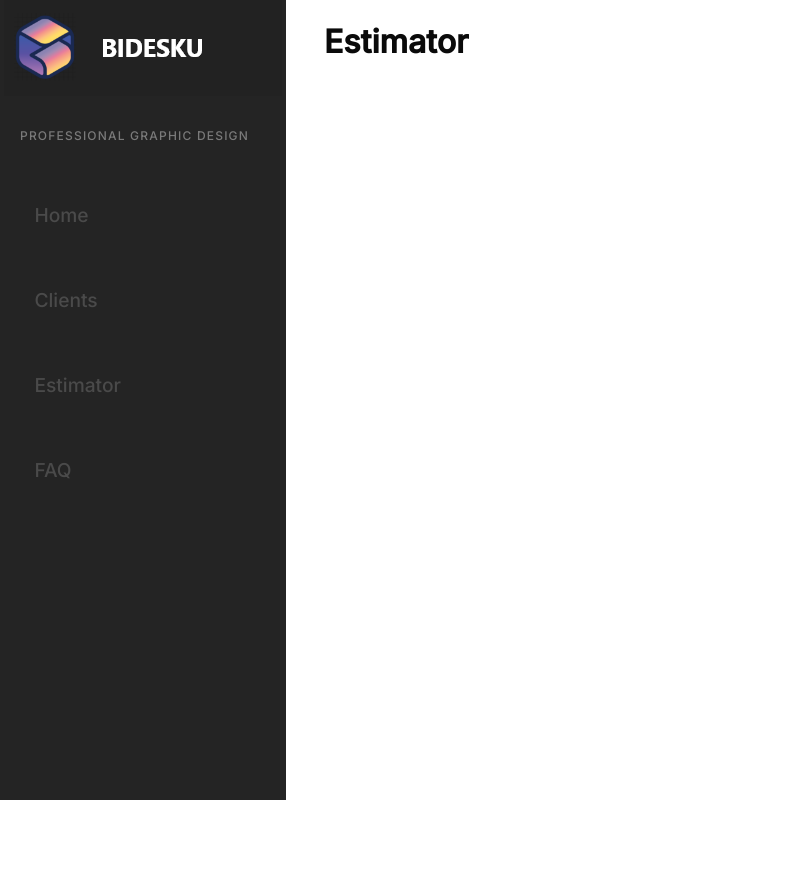
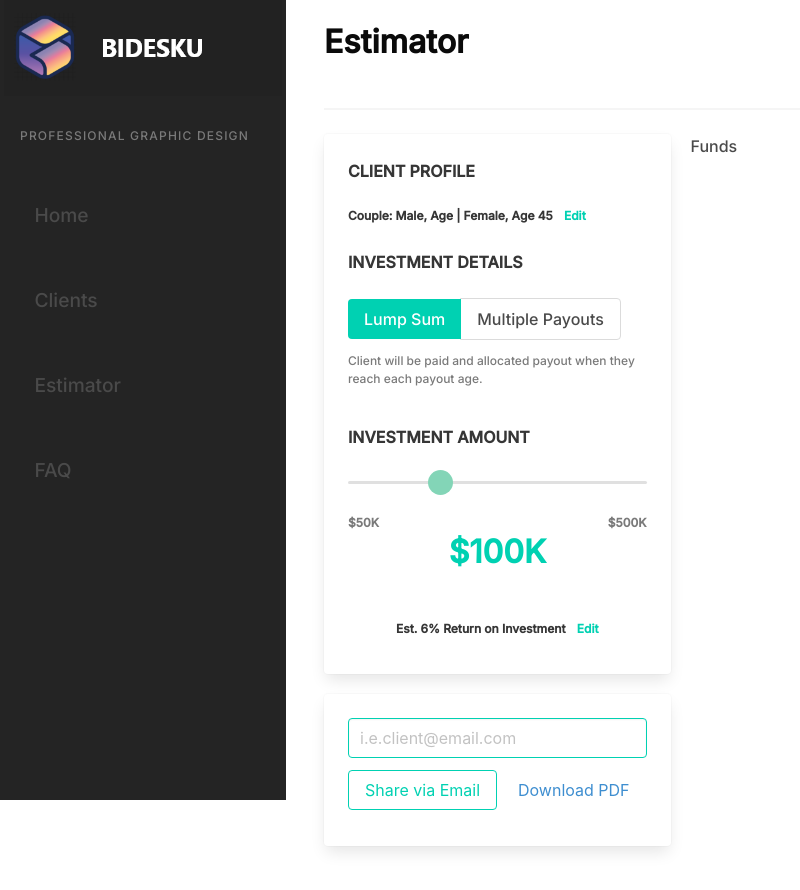
Before and after one commit to MGeovany/bidesku-v2, a React (Create React App) app: page /estimator in a window 1280 px wide. Shown: the top 890 px of the page, without its empty margins (0-800 px from the left). Before the commit the page ends 800 px from the top, so only its background shows below. Built offline with nearby package versions, Linux system fonts and the light colour scheme.

Commit message:
🏑 estimator half completed

```diff
--- a/public/index.html
+++ b/public/index.html
@@ -18,5 +18,6 @@
   <body>
     <noscript>You need to enable JavaScript to run this app.</noscript>
     <div id="root"></div>
+    <script src="https://cdn.jsdelivr.net/npm/chart.js"></script>
   </body>
 </html>
--- /dev/null
+++ b/src/components/ClientProfile.js
@@ -0,0 +1,107 @@
+import React, { useState } from 'react'
+
+export const ClientProfile = () => {
+  const [active, setActive] = useState('lump')
+
+  const handleClick = (e) => {
+    setActive(e.target.id)
+  }
+
+  return (
+    <div>
+      <div className='card'>
+        <div className='card-content'>
+          <section className='client__profile'>
+            <div className='subtitle'>
+              <strong className='is-size-6'>CLIENT PROFILE</strong>
+            </div>
+            <p className='is-size-7 '>
+              <strong>
+                Couple: Male, Age | Female, Age 45
+                <a className='has-text-primary pl-2'> Edit</a>
+              </strong>
+            </p>
+          </section>
+
+          <section className='investment__details'>
+            <div className='subtitle pt-5'>
+              <p>
+                <strong className='is-size-6'>INVESTMENT DETAILS</strong>
+              </p>
+            </div>
+            <div>
+              <div className='tabs is-toggle'>
+                <ul>
+                  <li
+                    className={active === 'lump' ? 'is-active' : null}
+                    id='lump'
+                  >
+                    <a onClick={(e) => handleClick(e)} id='lump'>
+                      <span id='lump'>Lump Sum</span>
+                    </a>
+                  </li>
+                  <li className={active === 'multiple' ? 'is-active' : null}>
+                    <a onClick={(e) => handleClick(e)} id='multiple'>
+                      <span id='multiple'>Multiple Payouts</span>
+                    </a>
+                  </li>
+                </ul>
+              </div>
+            </div>
+            <div className='is-size-7 py-3 has-text-grey'>
+              <p>
+                Client will be paid and allocated payout when they reach each
+                payout age.
+              </p>
+            </div>
+          </section>
+
+          <section className='investment__amount'>
+            <div className='subtitle pt-5'>
+              <p>
+                <strong className='is-size-6'>INVESTMENT AMOUNT</strong>
+              </p>
+              <div className='slidecontainer pt-4'>
+                <input
+                  type='range'
+                  min='1'
+                  max='100'
+                  className='slider'
+                  id='myRange'
+                  value={'30'}
+                  onChange={(e) => console.log(e.target.value)}
+                />
+              </div>
+            </div>
+            <div className='is-flex is-flex-direction-row is-justify-content-space-between '>
+              <div className='is-size-7'>
+                <p>
+                  <strong className='has-text-grey'>$50K</strong>
+                </p>
+              </div>
+              <div className='is-size-7 '>
+                <p>
+                  <strong className='has-text-grey'>$500K</strong>
+                </p>
+              </div>
+            </div>
+            <div className='subtitle is-flex is-justify-content-center'>
+              <p>
+                <strong className='is-size-3 has-text-primary'>$100K</strong>
+              </p>
+            </div>
+          </section>
+
+          <section className='investment__return pt-6 pb-3 is-flex is-justify-content-center'>
+            <p className='is-size-7'>
+              <strong>
+                Est. 6% Return on Investment
+                <a className='has-text-primary pl-2'> Edit</a>
+              </strong>
+            </p>
+          </section>
+        </div>
+      </div>
+    </div>
+  )
+}
--- /dev/null
+++ b/src/components/Funds.js
@@ -0,0 +1,5 @@
+import React from 'react'
+
+export const Funds = () => {
+  return <div>Funds</div>
+}
--- a/src/components/Header.js
+++ b/src/components/Header.js
@@ -3,6 +3,7 @@ import React from 'react'
 
 export const Header = ({ legend, buttons }) => {
   return (
+    <>
       <div className='is-flex is-justify-content-space-between is-flex-wrap-wrap is-align-content-center is-text-align-center is-justify-content-center'>
         <h2 className='title has-text-black'>
           {legend.label}
@@ -20,5 +21,7 @@ export const Header = ({ legend, buttons }) => {
           ))}
         </div>
       </div>
+      <hr />
+    </>
   )
 }
--- /dev/null
+++ b/src/components/ShareEstimator.js
@@ -0,0 +1,28 @@
+import React from 'react'
+
+export const ShareEstimator = () => {
+  return (
+    <div>
+      <div className='card'>
+        <div className='card-content'>
+          <section className='email__input '>
+            <input
+              className='input is-primary'
+              type='text'
+              placeholder='i.e.client@email.com'
+            />
+          </section>
+
+          <section className='email__btns is-flex is-flex-direction-row is-justify-content-space-between py-3'>
+            <button className='button is-primary is-outlined mr-1'>
+              <span>Share via Email</span>
+            </button>
+            <button className='button is-info is-inverted'>
+              <span>Download PDF</span>
+            </button>
+          </section>
+        </div>
+      </div>
+    </div>
+  )
+}
--- a/src/pages/clients/Clients.js
+++ b/src/pages/clients/Clients.js
@@ -19,8 +19,7 @@ export const Clients = () => {
           }
         ]}
       />
-      <br />
-      <hr />
+
       <ContractsTable dpdwn={<DropdowContracts />} />
     </div>
   )
--- /dev/null
+++ b/src/pages/estimator/Estimator.css
@@ -0,0 +1,52 @@
+.container__estimator {
+  display: grid;
+  grid-template-columns: 1fr 1fr 1fr;
+  grid-template-rows: 1fr 1fr 1fr;
+  gap: 20px 20px;
+  grid-auto-flow: row;
+  grid-template-areas:
+    'client Funds Funds'
+    'client Funds Funds'
+    'share Funds Funds';
+}
+
+.client__estimator {
+  grid-area: client;
+}
+
+.share__estimator {
+  grid-area: share;
+}
+
+.funds__estimator {
+  grid-area: Funds;
+}
+
+.slidecontainer {
+  width: 100%;
+}
+
+.slider {
+  -webkit-appearance: none;
+  width: 100%;
+  height: 3px;
+  border-radius: 5px;
+  background: #d3d3d3;
+  outline: none;
+  opacity: 0.7;
+  -webkit-transition: 0.2s;
+  transition: opacity 0.2s;
+}
+.slider::-webkit-slider-thumb {
+  -webkit-appearance: none;
+  appearance: none;
+  width: 25px;
+  height: 25px;
+  border-radius: 50%;
+  background: #50c499;
+  cursor: pointer;
+}
+.tabs.is-toggle li.is-active a {
+  background-color: #00d1b2 !important;
+  border: 0;
+}
--- a/src/pages/estimator/Estimator.js
+++ b/src/pages/estimator/Estimator.js
@@ -1,6 +1,10 @@
 import React from 'react'
+import { ClientProfile } from '../../components/ClientProfile'
+import { Funds } from '../../components/Funds'
 import { Header } from '../../components/Header'
+import { ShareEstimator } from '../../components/ShareEstimator'
 
+import './Estimator.css'
 export const Estimator = () => {
   return (
     <div className='container is-flex is-flex-direction-column'>
@@ -9,6 +13,17 @@ export const Estimator = () => {
           label: 'Estimator'
         }}
       />
+      <div className='container__estimator'>
+        <div className='client__estimator'>
+          <ClientProfile />
+        </div>
+        <div className='share__estimator'>
+          <ShareEstimator />
+        </div>
+        <div className='funds__estimator'>
+          <Funds />
+        </div>
+      </div>
     </div>
   )
 }
--- a/src/pages/home/Home.js
+++ b/src/pages/home/Home.js
@@ -20,7 +20,6 @@ export const Home = () => {
           }
         ]}
       />
-      <hr />
       <Graphics />
       <ContractsTable label={'Pending Actions'} />
     </div>
```
Lines whose indentation alone changed are shown as unchanged.
